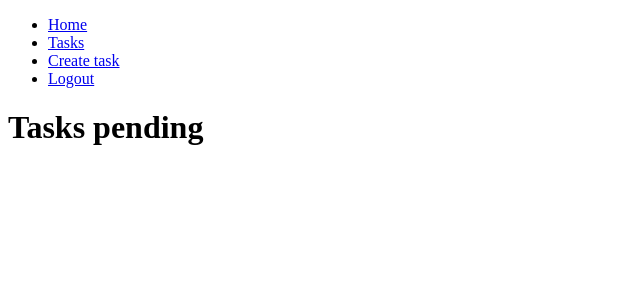
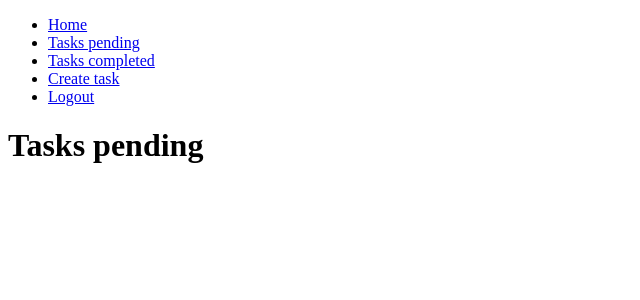
Before and after one commit to Vidoalessandro/django-crud-auth-tasks, a Django app: page /tasks/ in a window 1280 px wide. Shown: the top 300 px of the page, without its empty margins (0-640 px from the left). Run offline with Django 4.2, Linux system fonts and the light colour scheme; a user stored in the database is signed in; data comes from the database, SQL or seed files in the repository; both versions use the stored data as it was after the commit.

Commit message:
List completed tasks

```diff
--- a/djangocrud/urls.py
+++ b/djangocrud/urls.py
@@ -29,4 +29,5 @@ urlpatterns = [
     path('tasks/<int:task_id>/', views.task_detail, name='task_detail'),
     path('tasks/<int:task_id>/complete', views.complete_task, name='complete_task'),
     path('tasks/<int:task_id>/delete', views.delete_task, name='delete_task'),
+    path('tasks_completed/', views.tasks_completed, name='tasks_completed'),
 ]
--- a/tasks/templates/base.html
+++ b/tasks/templates/base.html
@@ -16,7 +16,11 @@
             {% if user.is_authenticated %}
 
                 <li>
-                    <a href="/tasks">Tasks</a>
+                    <a href="{% url 'tasks' %}">Tasks pending</a>
+                </li>
+
+                <li>
+                    <a href="{% url 'tasks_completed' %}">Tasks completed</a>
                 </li>
 
                 <li>
--- a/tasks/templates/tasks.html
+++ b/tasks/templates/tasks.html
@@ -2,7 +2,7 @@
 
 {% block content %}
 
-    <h1>Tasks pending</h1>
+    <h1>Tasks {{condition}}</h1>
 
     <ul>
         {% for task in tasks %}
@@ -16,6 +16,8 @@
                     {% endif %}
                     <p>{{task.description}}</p>
                     <p>{{task.user.username}}</p>
+
+                    <p>{{task.datecompleted|date:'M j Y:i'}}</p>
                 </a>
             </li>
 
--- a/tasks/views.py
+++ b/tasks/views.py
@@ -39,8 +39,10 @@ def signup(request):
 
 def tasks(request):
     tasks = Tasks.objects.filter(user=request.user, datecompleted__isnull=True)
+    condition = 'pending'
     return render(request, 'tasks.html', {
         'tasks': tasks,
+        'condition': condition,
     })
 
 def signout(request):
@@ -116,3 +118,11 @@ def delete_task(request, task_id):
     if request.method == 'POST':
         task.delete()
         return redirect('tasks')
+
+def tasks_completed(request):
+    tasks = Tasks.objects.filter(user=request.user, datecompleted__isnull=False).order_by('-datecompleted')
+    condition = 'completed'
+    return render(request, 'tasks.html', {
+        'tasks': tasks,
+        'condition': condition,
+    })
```
Also changed, not shown: db.sqlite3.
